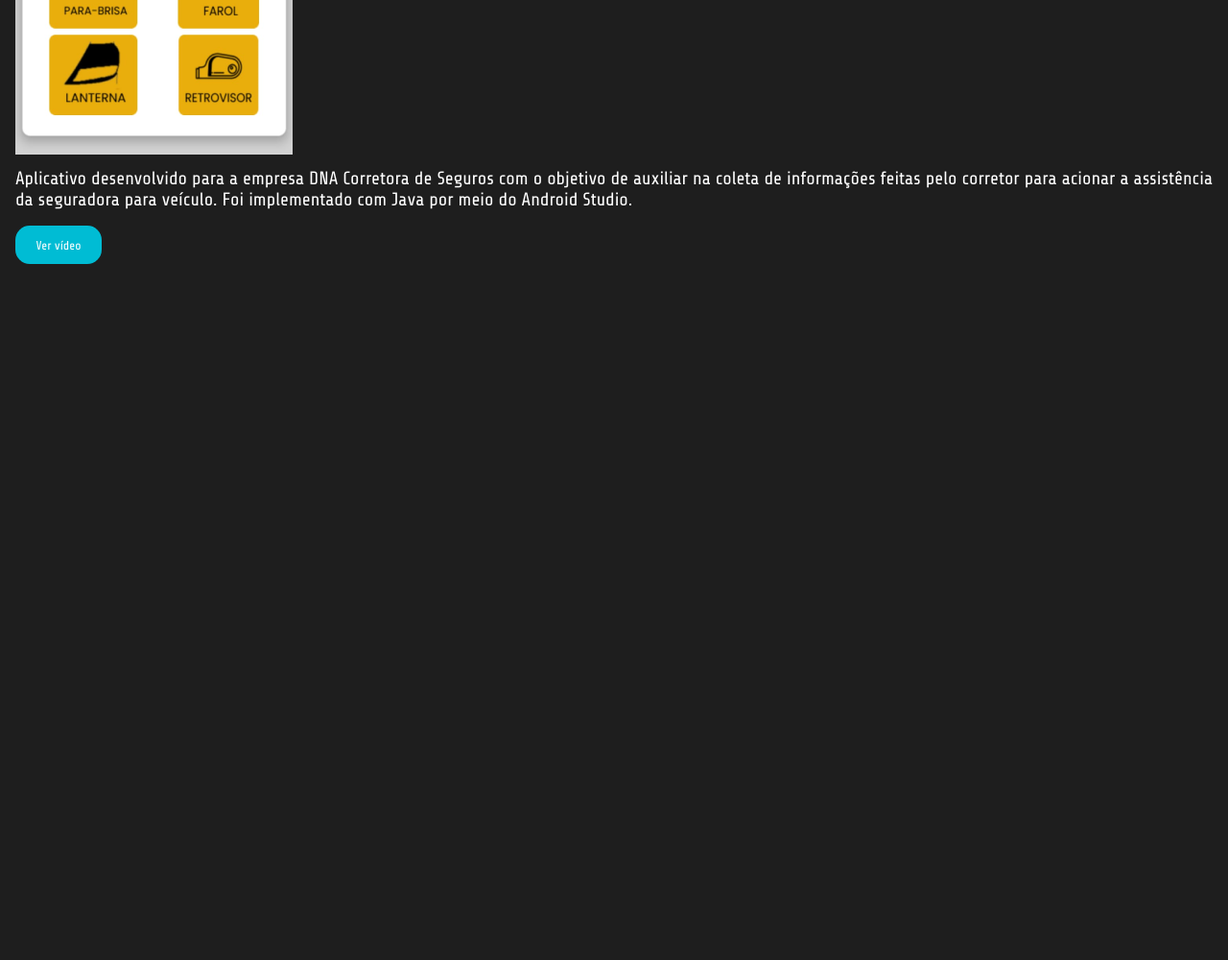
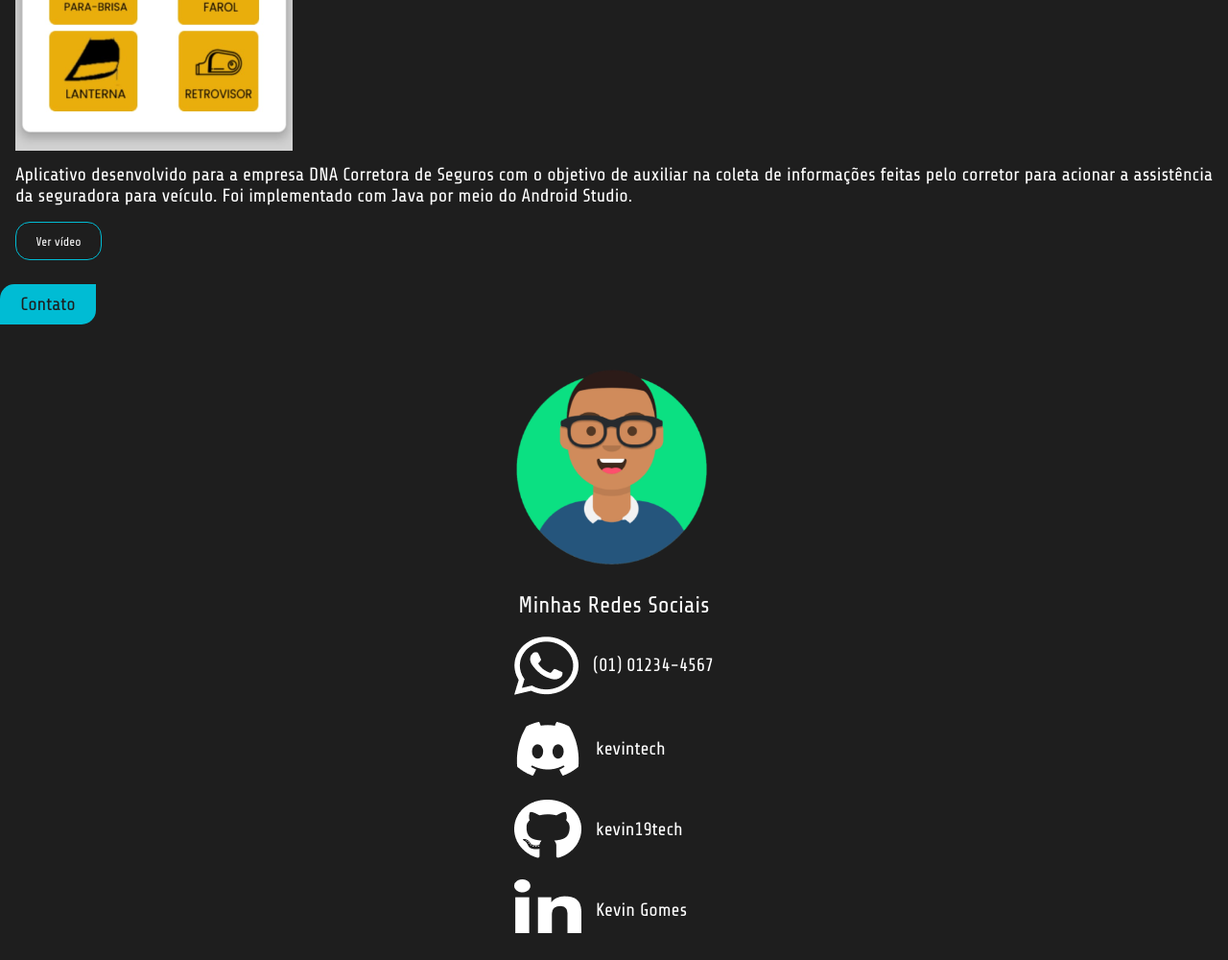
Before and after one commit to kevin19tech/portifolioKevinGomes, a plain HTML site: page index.html in a window 1280 px wide. Shown: the part 2777-3777 px from the top of the page at 96% size. Before the commit the page ends 3077 px from the top, so only its background shows below. Drawn offline with Linux system fonts and the light colour scheme.

Commit message:
Ajustes feitos nos botões de projeto e finalizado a sessão contato
Signed-off-by: Kevin <kevingomes793@gmail.com>

```diff
--- a/estilo/style.css
+++ b/estilo/style.css
@@ -70,8 +70,9 @@
 .botaoProjeto{
     width: 90px;
     height: 40px;
-    background-color: var(--azulPrincipal);
-    border:none;
+    background-color: var(--pretoPrincipal);
+    border: 1px solid var(--azulPrincipal);
+
 
 
 }
@@ -270,7 +271,7 @@ li.formataItem:last-child{
 
 .nomeProjeto{
     font-weight:normal;
-    font-size: 30px;
+    font-size: 1.8rem;
     color: var(--verdePrincipal);
 
 }
@@ -284,3 +285,36 @@ li.formataItem:last-child{
 .blocoBotoesProjetos{
     margin-top: 16px;
 }
+
+/*CONTATO*/
+
+.formulario{
+    display: none;
+}
+
+.redes{
+    display: flex;
+    flex-direction: column;
+    align-items: center;
+    justify-content: center;
+
+}
+
+ /*Lista das Redes Sociais*/
+ .subtituloRedes{
+    text-align: center;
+    font-weight: normal;
+    font-size: 1.5rem;
+    padding: 15px 0;
+}
+.formataItemRedes{
+    display: flex;
+    align-items: center;
+    margin-bottom: 20px;
+
+}
+
+.formataLinkRede{
+    color: #ffffff;
+    font-size: 1.2rem;
+}
--- a/index.html
+++ b/index.html
@@ -235,6 +235,72 @@
 
 
     </section>
+    <!--CONTATO-->
+
+    <section id="contato" class="containerContato">
+        <!--Subtitulo-->
+        <a name="#contato"><h2 class="subtitulo">Contato</h2></a><br>
+
+           <div class="blocoContato">
+            <!--Formulário para contato-->
+               <div class="formulario">
+                   <form style="display: flex; flex-direction: column;">
+
+                       <label class="labelForm" for="nome">Nome</label>
+                       <input type="text"  name="nome" placeholder="Digite seu nome" >
+
+                       <label class="labelForm" for="assunto">Assunto</label>
+                       <input type="text"  name="assunto" placeholder="Digite o assunto" >
+
+                       <label class="labelForm" for="tel">Telefone</label>
+                       <input type="number" name="tel" placeholder="Ex.: (12) 91234-5678" >
+
+                       <label class="labelForm" for="email">E-mail</label>
+                       <input type="email"  name="email" placeholder="Ex.: joao@email.com" >
+
+                       <label class="labelForm" for="msg">Mensagem</label>
+                       <textarea name="msg"  cols="10" rows="10" placeholder="Digite sua mensagem" style="margin-bottom: 20px;"></textarea>
+                           <button type="submit" class="botaoFormulario borderRadiusPadrao"><a href="" style="color: var(--pretoPrincipal);">Enviar</a></button>
+
+
+                    </form>
+               </div>
+
+               <div class="redes">
+                   <div class="imagemPerfilContato">
+                       <img src="imagens/kevin.png" alt="perfil de Kevin" width="222">
+                   </div>
+
+                   <!--REDES-->
+
+                   <div class="blocoDasRedes">
+                       <div>
+                           <h3 class="subtituloRedes">Minhas Redes Sociais</h3>
+                           <ul style="text-align: center;">
+                               <li class="formataItemRedes">
+                                   <img src="imagens/whatsapp.png" alt="Ícone WhatsApp" style="margin-right: 15px;">
+                                   <a class="formataLinkRede">(01) 01234-4567</a>
+                               </li>
+                               <li class="formataItemRedes">
+                                   <img src="imagens/discord.png" alt="Ícone do Discord" style="margin-right: 15px;">
+                                   <a class="formataLinkRede">kevintech</a>
+                               </li>
+                               <li class="formataItemRedes">
+                                   <img src="imagens/github.png" alt="Ícone do Github" style="margin-right: 15px;">
+                                   <a href="https://github.com/kevin19tech" target="_blank"  class="formataLinkRede">kevin19tech</a>
+                               </li>
+                               <li class="formataItemRedes">
+                                   <img src="imagens/linkedin.png" alt="Ícone do Linkedin" style="margin-right: 15px;">
+                                   <a href="https://www.linkedin.com/in/kevin-gomes23/" target="_blank" class="formataLinkRede">Kevin Gomes</a>
+                               </li>
+
+                           </ul>
+                       </div>
+                   </div>
+               </div>
+           </div>
+
+   </section>
 
 
 
```
